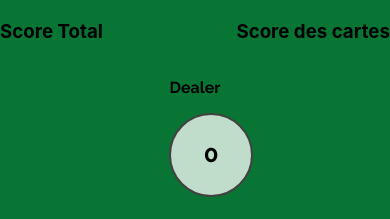
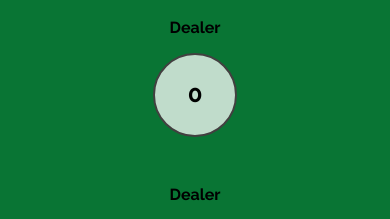
Before and after one commit to NickoMaill/BlackJack-React, a React (Create React App) app: page / in a window 390 px wide. Shown: the part 544-763 px from the top of the page. Built offline with nearby package versions, Linux system fonts and the light colour scheme.

Commit message:
finish responsive & fix totalScoreBank

```diff
--- a/src/App.css
+++ b/src/App.css
@@ -78,7 +78,7 @@ p {
   text-align: start;
 }
 
-@media (max-width: 820px) {
+@media (max-width: 768px) {
   .card-container {
       flex-direction: column;
   }
@@ -90,4 +90,8 @@ p {
   .player1-container {
     margin-top: 1rem;
   }
+
+  .title-score-div{
+    display: none;
+  }
 }
--- a/src/App.js
+++ b/src/App.js
@@ -189,6 +189,7 @@ class App extends React.Component {
           () =>
             this.setState({
               messageResult: "LOOSER",
+              totalScoreBank: this.state.totalScoreBank + 1,
             }),
           1500
         );
@@ -378,12 +379,14 @@ class App extends React.Component {
                       score={this.state.totalScoreBank}
                       scoreType="total-score"
                       children="Dealer"
+                      nameScore="score-div-left"
                     />
                     <Cards cards={this.state.bankCards} />
                     <Score
                       score={this.state.scoreBank}
                       scoreType="current-score"
                       children="Dealer"
+                      nameScore="score-div-right"
                     />
                   </div>
                 </div>
@@ -396,12 +399,14 @@ class App extends React.Component {
                       score={this.state.totalScorePlayer}
                       scoreType="total-score"
                       children="Joueur"
+                      nameScore="score-div-left"
                     />
                     <Cards cards={this.state.playerCard} />
                     <Score
                       score={this.state.scorePlayer}
                       scoreType="current-score"
                       children="Joueur"
+                      nameScore="score-div-right"
                     />
                   </div>
                 </div>
--- a/src/components/Button.js
+++ b/src/components/Button.js
@@ -8,7 +8,7 @@ class Button extends React.Component {
         <button
           onClick={this.props.onClick}
           type={this.props.type}
-          className={`btn ${this.props.buttonColor}`}
+          className={`btn ${this.props.buttonColor} ${this.props.className2}`}
         >
           {this.props.children}
         </button>
--- a/src/components/Result.js
+++ b/src/components/Result.js
@@ -18,7 +18,8 @@ class Result extends React.Component {
               <Button
                 buttonColor="reset"
                 onClick={this.props.reset}
-                children="Commencer"
+                children="Rejouer"
+                className2="responsive-reset"
               />
 
             </div>
--- a/src/components/Score.js
+++ b/src/components/Score.js
@@ -6,7 +6,7 @@ class Score extends React.Component {
     render() {
         return (
             <div>
-                <div>
+                <div className={this.props.nameScore}>
                     <p>{this.props.children}</p>
                 </div>
 
--- a/src/components/StyleComponent/Button.css
+++ b/src/components/StyleComponent/Button.css
@@ -28,3 +28,7 @@
     transition-duration: 100ms;
     opacity: 1;
   }
+
+  .responsive-reset{
+    margin-top: 5rem;
+  }
--- a/src/components/StyleComponent/Cards.css
+++ b/src/components/StyleComponent/Cards.css
@@ -1,6 +1,7 @@
 .cards-ul{
     display: flex;
     list-style: none;
+    flex-direction: row-reverse;
     justify-content: center;
     margin: 0;
     padding: 0;
--- a/src/components/StyleComponent/Result.css
+++ b/src/components/StyleComponent/Result.css
@@ -21,4 +21,21 @@
 
 .img-result {
     width: 50rem;
+    border-radius: 3rem;
 }
+
+.responsive-reset{
+    margin-top: 1rem;
+    font-size: 2rem;
+    width: auto;
+  }
+
+
+@media (max-width: 1024px) {
+    .modal-content{
+
+    }
+    .img-result{
+        width: 100%;
+    }
+}
--- a/src/components/StyleComponent/Score.css
+++ b/src/components/StyleComponent/Score.css
@@ -7,7 +7,15 @@
 
 }
 
-.score-div{
+.score-div-right{
+    margin-right: 2rem;
+}
+
+.score-div-left{
+    margin-left: 2rem;
+}
+
+.score-div {
     margin-bottom: 2rem;
 }
 
@@ -22,3 +30,22 @@
 .current-score {
     margin-right: 2rem;
 }
+
+@media (max-width: 768px) {
+    .total-score {
+        margin-left: 0rem;
+    }
+
+    .current-score {
+        margin-right: 0rem;
+    }
+
+    .score-div-right{
+        margin-right: 0rem;
+    }
+
+    .score-div-left{
+        margin-left: 0rem;
+    }
+
+}
```
